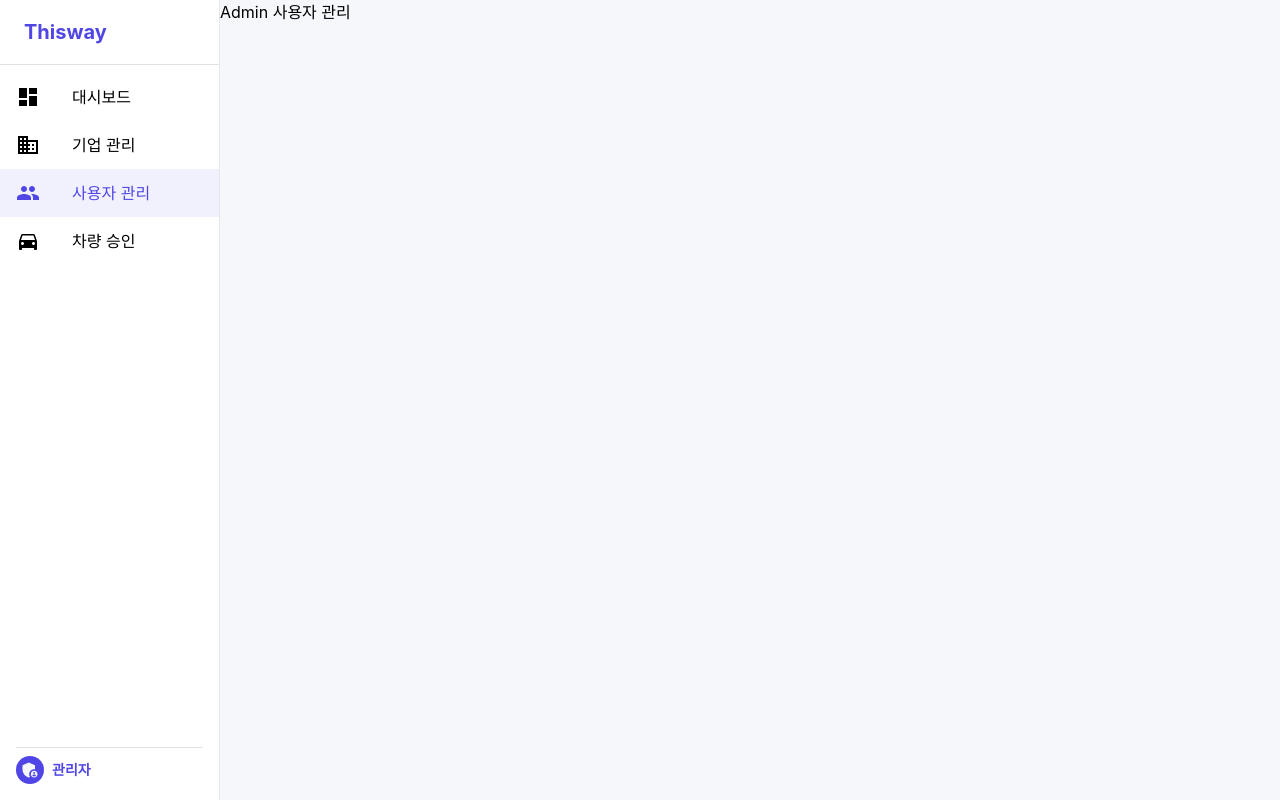
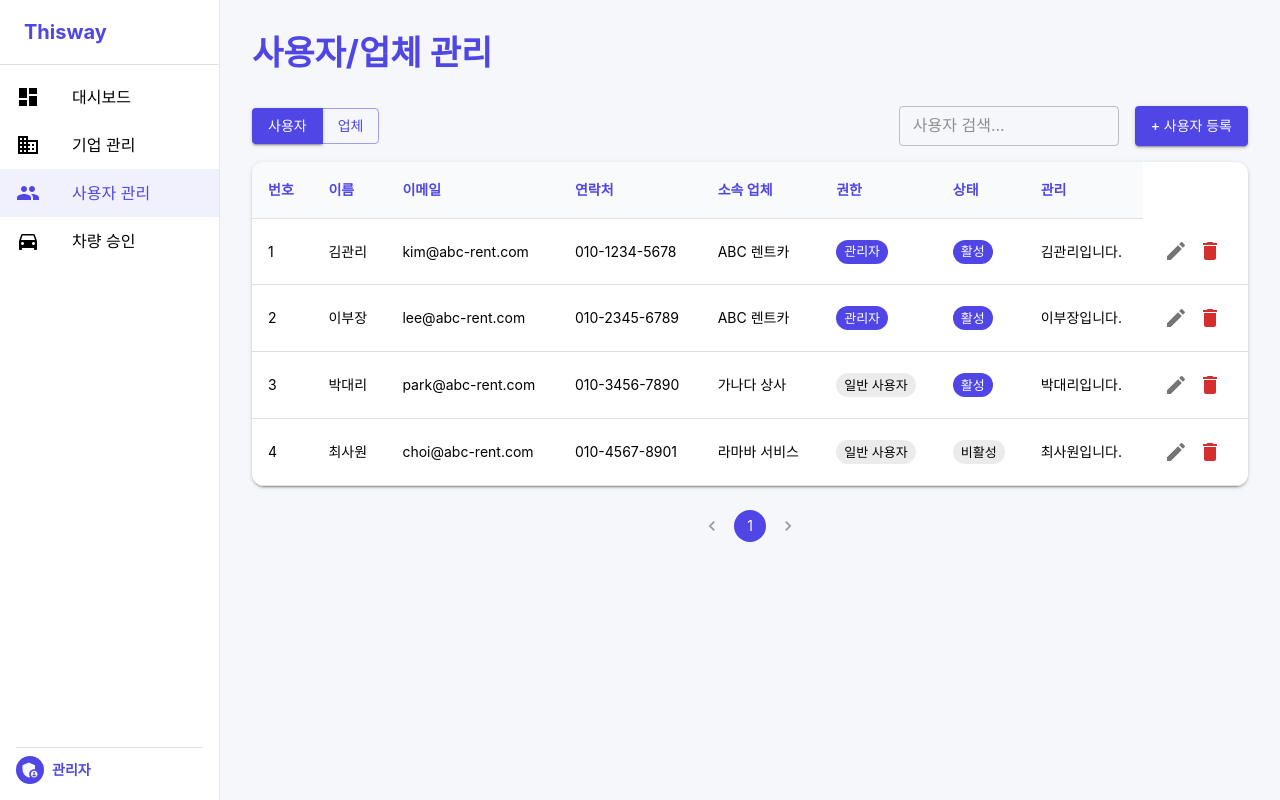
Before and after one commit to Kernel360/KBE5-Thisway-FE, a React (Vite) app: page /admin/user in a window 1280 px wide. Built offline with nearby package versions, Linux system fonts and the light colour scheme; no server answers.

Commit message:
feat: #1 Admin 사용자 관리 페이지 구현

```diff
--- a/src/pages/admin/AdminUserManagementPage.jsx
+++ b/src/pages/admin/AdminUserManagementPage.jsx
@@ -1,7 +1,166 @@
-import React from "react";
+import React, { useState } from "react";
+import {
+  Box,
+  Grid,
+  Typography,
+  TextField,
+  Button,
+  Table,
+  TableBody,
+  TableCell,
+  TableContainer,
+  TableHead,
+  TableRow,
+  Paper,
+  Chip,
+  IconButton,
+  Pagination,
+  ButtonGroup,
+} from "@mui/material";
+import EditIcon from "@mui/icons-material/Edit";
+import DeleteIcon from "@mui/icons-material/Delete";
+
+// mock 데이터
+const mockUsers = [
+  { id: 1, name: "김관리", email: "kim@abc-rent.com", phone: "010-1234-5678", company: "ABC 렌트카", memo: "김관리입니다.", role: "관리자", status: "활성" },
+  { id: 2, name: "이부장", email: "lee@abc-rent.com", phone: "010-2345-6789", company: "ABC 렌트카", memo: "이부장입니다.", role: "관리자", status: "활성" },
+  { id: 3, name: "박대리", email: "park@abc-rent.com", phone: "010-3456-7890", company: "가나다 상사", memo: "박대리입니다.", role: "일반 사용자", status: "활성" },
+  { id: 4, name: "최사원", email: "choi@abc-rent.com", phone: "010-4567-8901", company: "라마바 서비스", memo: "최사원입니다.", role: "일반 사용자", status: "비활성" },
+  // ...더 많은 데이터
+];
+
+// 임시 mock 업체 데이터 (필요시 사용)
+const mockCompanies = [
+    { id: 1, name: "ABC 렌트카", email: "info@abc-rent.com", phone: "02-1234-5678", memo: "본사" },
+    // ...
+];
 
 const AdminUserManagementPage = () => {
-  return <div>Admin 사용자 관리</div>;
+  const [search, setSearch] = useState("");
+  const [page, setPage] = useState(1);
+  const [managementType, setManagementType] = useState("user"); // 'user' 또는 'company' 선택 상태
+
+  // 현재 선택된 타입에 따라 데이터 필터링
+  const currentData = managementType === "user" ? mockUsers : mockCompanies;
+
+  const usersPerPage = 4;
+  const filteredData = currentData.filter(
+    (item) => item.name.includes(search) || item.email.includes(search)
+  );
+  const pagedData = filteredData.slice((page - 1) * usersPerPage, page * usersPerPage);
+
+  // 테이블 헤더 정의
+  const tableHeaders = managementType === "user" ?
+    ["번호", "이름", "이메일", "연락처", "소속 업체", "권한", "상태", "관리"] :
+    ["번호", "업체명", "이메일", "연락처", "메모", "관리"]; // 업체 목록에 필요한 헤더로 수정 (예시)
+
+
+  return (
+    <Box sx={{ p: 4, backgroundColor: "background.default", minHeight: "100vh" }}>
+      <Typography variant="h4" fontWeight={700} mb={4} color="primary.main">
+        사용자/업체 관리
+      </Typography>
+      {/* 상단 타이틀 아래에 사용자 관리 내용 추가 */}
+      <Box>
+
+        {/* 사용자/업체 선택 버튼 및 검색/등록 버튼 영역 */}
+        <Grid container justifyContent="space-between" alignItems="center" spacing={2} mb={2}>
+            <Grid item>
+                <ButtonGroup variant="outlined" aria-label="management type button group">
+                    <Button
+                        variant={managementType === "user" ? "contained" : "outlined"}
+                        onClick={() => setManagementType("user")}
+                    >
+                        사용자
+                    </Button>
+                    <Button
+                        variant={managementType === "company" ? "contained" : "outlined"}
+                        onClick={() => setManagementType("company")}
+                    >
+                        업체
+                    </Button>
+                </ButtonGroup>
+            </Grid>
+            <Grid item>
+              <Box sx={{ display: 'flex', gap: 2 }}>
+                <TextField
+                  size="small"
+                  placeholder={managementType === "user" ? "사용자 검색..." : "업체 검색..."}
+                  value={search}
+                  onChange={(e) => setSearch(e.target.value)}
+                  sx={{ width: 220 }}
+                />
+                <Button variant="contained" color="primary">
+                  {managementType === "user" ? "+ 사용자 등록" : "+ 업체 등록"}
+                </Button>
+              </Box>
+            </Grid>
+          </Grid>
+
+        {/* 사용자 테이블 */}
+        <TableContainer component={Paper} sx={{ borderRadius: 3, boxShadow: 2, mb: 3 }}>
+          <Table>
+            <TableHead>
+              <TableRow>
+                {tableHeaders.map((header, index) => (
+                    <TableCell key={index} sx={{ fontWeight: 700, color: "primary.main", backgroundColor: "grey.100" }}>
+                        {header}
+                    </TableCell>
+                ))}
+              </TableRow>
+            </TableHead>
+            <TableBody>
+              {pagedData.map((item, idx) => (
+                <TableRow key={item.id}>
+                  <TableCell>{(page - 1) * usersPerPage + idx + 1}</TableCell>
+                  <TableCell>{item.name}</TableCell>
+                  <TableCell>{item.email}</TableCell>
+                  <TableCell>{item.phone}</TableCell>
+                  {managementType === "user" && <TableCell>{item.company}</TableCell>}{/* 소속 업체 */}
+                  {managementType === "user" && ( // 사용자일 경우에만 권한 셀 표시
+                    <TableCell>
+                      <Chip
+                        label={item.role}
+                        color={item.role === "관리자" ? "primary" : "default"}
+                        size="small"
+                      />
+                    </TableCell>
+                  )}
+                  {managementType === "user" && ( // 사용자일 경우에만 상태 셀 표시
+                    <TableCell>
+                      <Chip
+                        label={item.status}
+                        color={item.status === "활성" ? "primary" : "default"}
+                        size="small"
+                      />
+                    </TableCell>
+                  )}
+                  <TableCell>{item.memo}</TableCell>
+                  <TableCell>
+                    <IconButton size="small">
+                      <EditIcon />
+                    </IconButton>
+                    <IconButton size="small" color="error">
+                      <DeleteIcon />
+                    </IconButton>
+                  </TableCell>
+                </TableRow>
+              ))}
+            </TableBody>
+          </Table>
+        </TableContainer>
+        {/* 페이지네이션 */}
+        <Box sx={{ display: "flex", justifyContent: "center" }}>
+          <Pagination
+            count={Math.ceil(filteredData.length / usersPerPage)}
+            page={page}
+            onChange={(_, value) => setPage(value)}
+            color="primary"
+          />
+        </Box>
+      </Box>
+    </Box>
+  );
 };
 
-export default AdminUserManagementPage;
+export default AdminUserManagementPage; // eslint-disable-line
```
